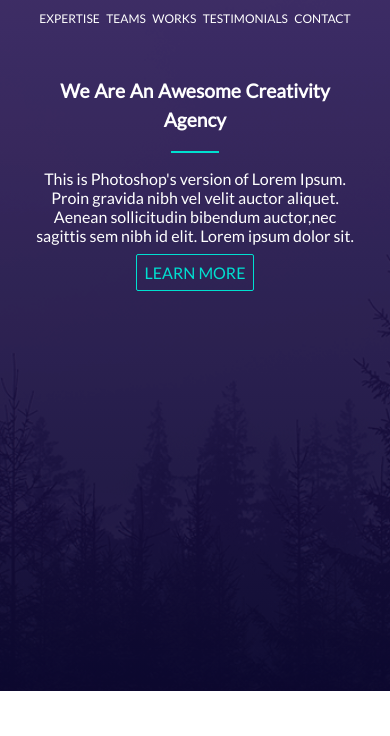
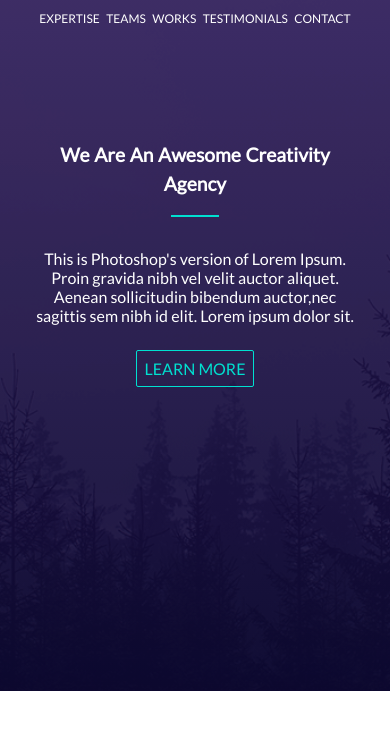
Before and after one commit to Afej/tagem-PSD, a plain HTML site: page index.html in a window 390 px wide. Shown: the part 69-805 px from the top of the page. Drawn offline with nearby package versions, Linux system fonts and the light colour scheme.

Commit message:
css changes

```diff
--- a/css/_mobile.scss
+++ b/css/_mobile.scss
@@ -176,8 +176,8 @@
     }
 
     #main {
-      margin-top: 3rem;
-      padding: 0 0 1rem 0;
+      margin-top: 6rem;
+      padding: 1rem 0;
 
       h1 {
         font-size: 1.2rem;
@@ -188,7 +188,7 @@
         font-size: 1rem;
         font-weight: lighter;
         line-height: 1.2;
-        margin: 1rem 0;
+        margin: 2rem 0;
       }
     }
   }
--- a/main.js
+++ b/main.js
@@ -7,7 +7,7 @@ $('#main-nav a, .btn').on('click', function (event) {
 
     $('html, body').animate(
       {
-        scrollTop: $(hash).offset().top - 100,
+        scrollTop: $(hash).offset().top - 20,
       },
       800
     );
```
Also changed, not shown: css/main.css, 1 other file.
